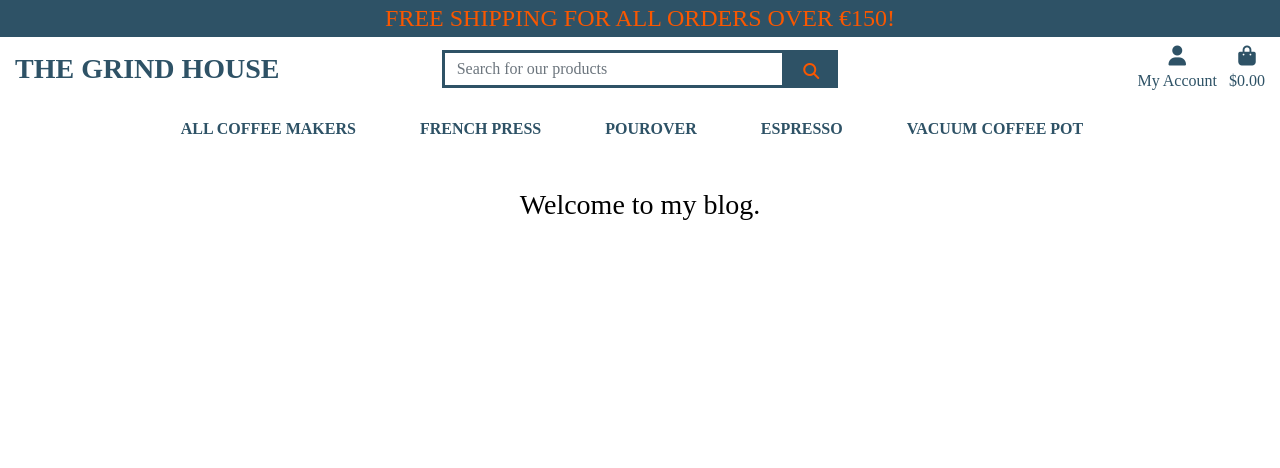
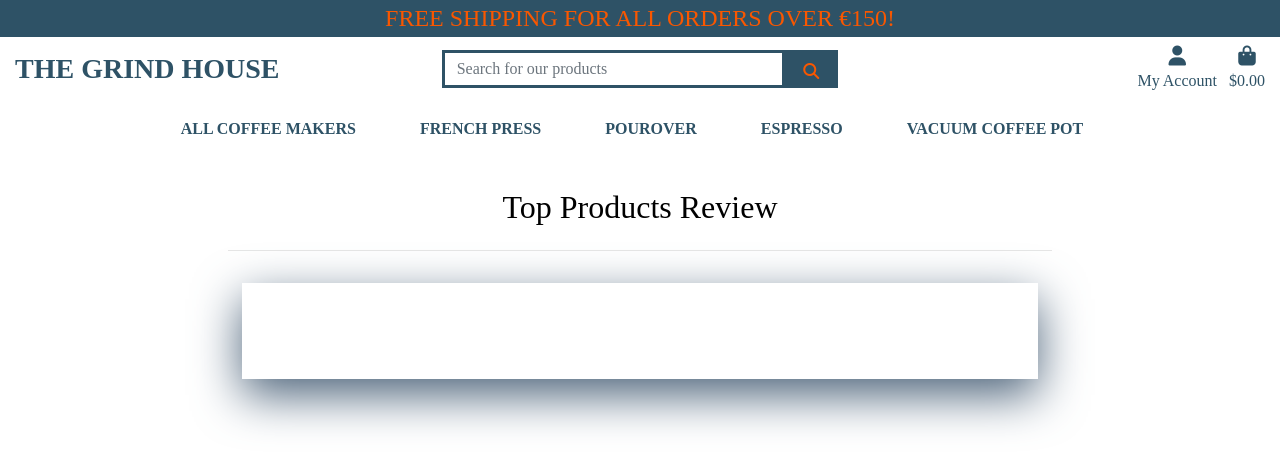
Before and after one commit to kenweechin/the_grind_house, a Django app: page /blog/ in a window 1280 px wide. Shown: the top 468 px of the page. Run offline with Django 3.2, Linux system fonts and the light colour scheme; data that the repository does not hold is empty; some libraries are stand-ins or nearby versions.

Commit message:
Added top 2 rated products and respected link in the blog review page

```diff
--- a/blog/models.py
+++ b/blog/models.py
@@ -28,8 +28,7 @@ class Post(models.Model):
 
 
 class Comment(models.Model):
-    post = models.ForeignKey(Post, related_name='comments',
-        on_delete=models.CASCADE)
+    post = models.ForeignKey(Post, related_name='comments', on_delete=models.CASCADE)
     name = models.CharField(max_length=200, unique=True)
     email = models.EmailField()
     content = models.TextField()
--- a/blog/templates/blog/frontpage.html
+++ b/blog/templates/blog/frontpage.html
@@ -10,27 +10,28 @@
 
 {% block content %}
     <div class="overlay"></div>
-
     <div class="container">
         <div class="row">
             <div class=" col-md-8 col-md-10 mx-auto">
                 <div class="site-heading">
-                    <h3 class=" site-heading my-4 mt-3 text-black text-center">Welcome to my blog.</h3>
-                    </p>
+                    <h2 class=" site-heading my-4 mt-3 text-black text-center">Top Products Review</h2>
                 </div>
+                <hr>
             </div>
         </div>
-        {% for post in posts %}
-            <div class="post block">
-                <h2 class="subtitle">{{ post.title }}</h2>
 
-                <p>{{ post.content }}</p>
 
-                <small>Posted at {{ post.created_on }}</small>
-
-                <a href = "{% url 'post_list' post.slug%}">Read More!</a>
+    <div class="container">
+        <div class="row">
+            <div class="card-frontpage col-md-12 mb-4 mt-3 left top text-center">
+                {% for post in posts %}
+                <h3 class="post-title">{{ post.title }}</h3>
+                <p class="font-italic">{{ post.content }}</p>
+                <p class="post-date"><small>Posted at {{ post.created_on }}</small></p>
+                <a href = "{% url 'post_list' post.slug%}" class="post-link">Read More!</a>
+                {% endfor %}
             </div>
-        {% endfor %}
+        </div>
     </div>
 
 {% endblock %}
--- a/static/css/base.css
+++ b/static/css/base.css
@@ -23,6 +23,7 @@ html {
     padding-top: 3rem;
 }
 
+/* from uiverse.io by Adamgiebl */
 .blog-button {
     font-size: 15px;
     padding: 0.7em 2.7em;
@@ -41,6 +42,32 @@ html {
 
 .card-body-button {
     padding-top: 15rem;
+}
+
+.card-frontpage {
+    box-shadow: 0 16px 48px #4b6279;
+    padding-top: 3rem;
+    padding-bottom: 3rem;
+}
+
+#top-review {
+    width: 40%;
+    height: 200px;
+    object-fit: contain;
+    object-position: center;
+}
+
+.post-date {
+    margin-top: 2rem;
+}
+
+.post-title {
+    margin-top: 3rem;
+}
+
+a.post-link {
+    color: rgba(1, 97, 92, 0.719);
+
 }
 
 body {
```
